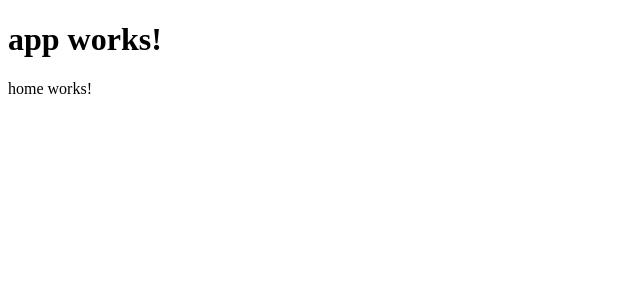
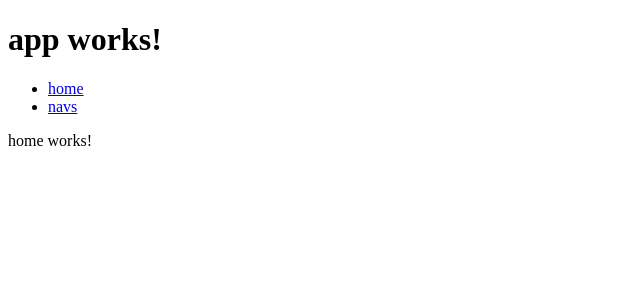
Before and after one commit to diadigi/angular2-cli-dashboard, an Angular app: page / in a window 1280 px wide. Shown: the top 300 px of the page, without its empty margins (0-640 px from the left). Built offline with nearby package versions, Linux system fonts and the light colour scheme.

Commit message:
feat: incipient navs route

```diff
--- a/src/app/app.component.html
+++ b/src/app/app.component.html
@@ -1,4 +1,12 @@
 <h1>
   {{title}}
 </h1>
+<ul>
+  <li>
+    <a [routerLink]="['/']" [routerLinkActive]="['router-link-active']" [routerLinkActiveOptions]="{exact:true}">home</a>
+  </li>
+  <li>
+    <a [routerLink]="['/navs']" [routerLinkActive]="['router-link-active']" [routerLinkActiveOptions]="{exact:true}">navs</a>
+  </li>
+</ul>
 <router-outlet></router-outlet>
--- a/src/app/app.routes.ts
+++ b/src/app/app.routes.ts
@@ -1,9 +1,14 @@
 import { Routes } from '@angular/router';
 import { HomeComponent } from './home/home.component';
+import { NavsComponent } from './navs/navs.component';
 
 export const routes: Routes = [
   {
     path: '',
     component: HomeComponent
+  },
+  {
+    path: 'navs',
+    component: NavsComponent
   }
 ];
```
